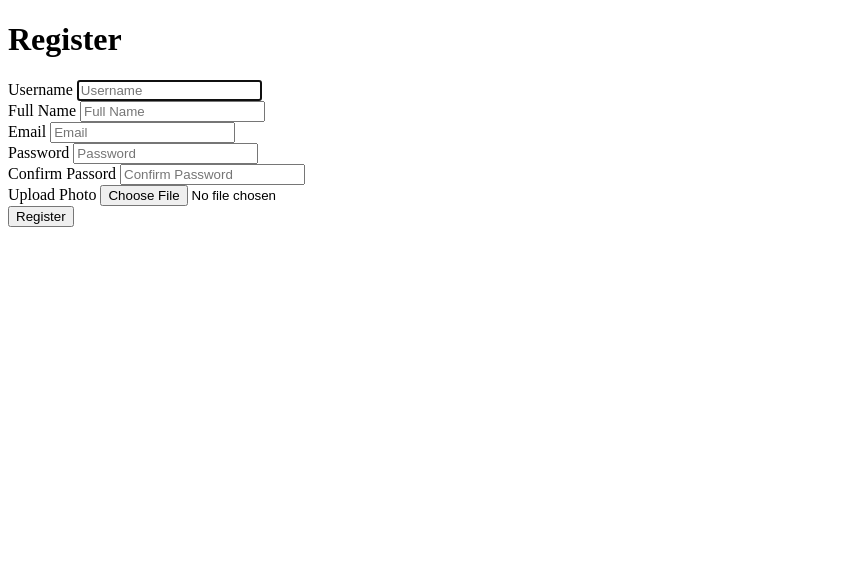
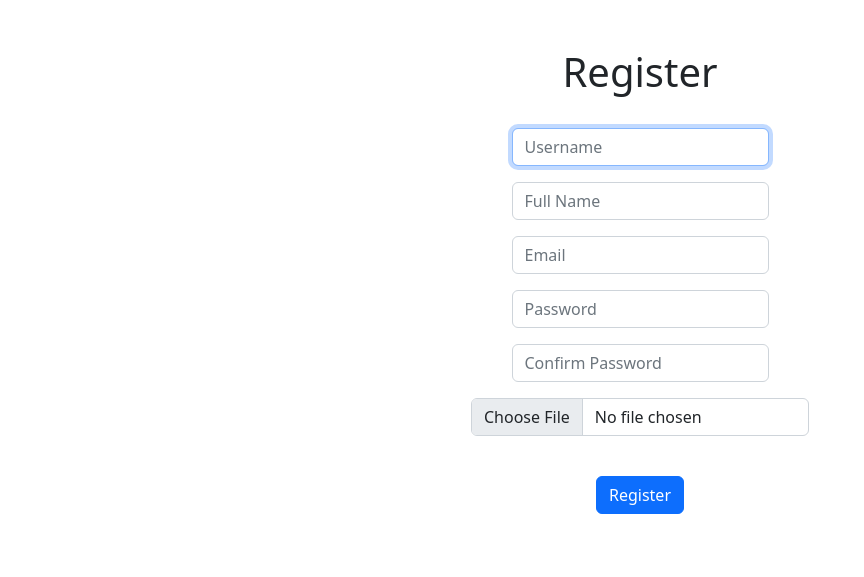
Before and after one commit to 0x70DA/Smart-Dokkana, a Flask app: page /register in a window 1280 px wide. Shown: the top 577 px of the page, without its empty margins (0-864 px from the left). Run offline with Flask 3, Linux system fonts and the light colour scheme.

Commit message:
Add styling to login and register forms

```diff
--- /dev/null
+++ b/templates/layout.html
@@ -0,0 +1,15 @@
+<!DOCTYPE html>
+<html lang="en">
+
+<head>
+    <meta charset="UTF-8">
+    <meta http-equiv="X-UA-Compatible" content="IE=edge">
+    <meta name="viewport" content="width=device-width, initial-scale=1.0">
+    <!-- CSS only -->
+    <link href="https://cdn.jsdelivr.net/npm/bootstrap@5.2.0-beta1/dist/css/bootstrap.min.css" rel="stylesheet" integrity="sha384-0evHe/X+R7YkIZDRvuzKMRqM+OrBnVFBL6DOitfPri4tjfHxaWutUpFmBp4vmVor" crossorigin="anonymous">
+    <title>{% block title %}{% endblock %}</title>
+</head>
+
+{% block body %}{% endblock %}
+
+</html>
--- a/templates/register.html
+++ b/templates/register.html
@@ -1,33 +1,45 @@
-<!DOCTYPE html>
-<html lang="en">
+{% extends "layout.html" %}
 
-<head>
-    <meta charset="UTF-8">
-    <meta http-equiv="X-UA-Compatible" content="IE=edge">
-    <meta name="viewport" content="width=device-width, initial-scale=1.0">
-    <title>Register</title>
-</head>
+{% block title %}Register{% endblock %}
+
+{% block body %}
 
 <body>
-    <h1>Register</h1>
-    {% if msg %}
+    <main class="container py-5 text-center">
+        <h1>Register</h1>
+        {% if msg %}
         <h3>{{ msg }}</h3>
-    {% endif %}
-    <form action="/register" method="post" enctype="multipart/form-data">
-        <label for="username">Username</label>
-        <input type="text" name="username" id="username" placeholder="Username" autofocus autocomplete="off" autocapitalize="off"> <br>
-        <label for="name">Full Name</label>
-        <input type="text" name="name" id="name" placeholder="Full Name" autocomplete="off" autocapitalize="words"> <br>
-        <label for="email">Email</label>
-        <input type="text" name="email" id="email" placeholder="Email" autocomplete="off" autocapitalize="off"> <br>
-        <label for="password">Password</label>
-        <input type="password" name="password" id="password" placeholder="Password" autocomplete="off"> <br>
-        <label for="confirm">Confirm Passord</label>
-        <input type="password" name="confirm" id="confirm" placeholder="Confirm Password" autocomplete="off"> <br>
-        <label for="photo">Upload Photo</label>
-        <input type="file" name="photo" id="photo"> <br>
-        <button type="submit">Register</button>
-    </form>
+        {% endif %}
+        <br>
+        <form action="/register" method="post" enctype="multipart/form-data">
+            <div class="mb-3">
+                <input type="text" class="form-control mx-auto w-auto" name="username" id="username"
+                    placeholder="Username" autofocus autocomplete="off" autocapitalize="off">
+            </div>
+            <div class="mb-3">
+                <input type="text" class="form-control mx-auto w-auto" name="name" id="name" placeholder="Full Name"
+                    autocomplete="off" autocapitalize="words">
+            </div>
+            <div class="mb-3">
+                <input type="text" class="form-control mx-auto w-auto" name="email" id="email" placeholder="Email"
+                    autocomplete="off" autocapitalize="off">
+            </div>
+            <div class="mb-3">
+                <input type="password" class="form-control mx-auto w-auto" name="password" id="password"
+                    placeholder="Password" autocomplete="off">
+            </div>
+            <div class="mb-3">
+                <input type="password" class="form-control mx-auto w-auto" name="confirm" id="confirm"
+                    placeholder="Confirm Password" autocomplete="off">
+            </div>
+            <div class="mb-3">
+                <input type="file" class="form-control mx-auto w-auto" name="photo" id="photo"> <br>
+            </div>
+            <div class="mb-3">
+                <button type="submit" class="btn btn-primary">Register</button>
+            </div>
+        </form>
+    </main>
 </body>
 
-</html>
+{% endblock %}
```
Also changed, not shown: templates/index.html (+4 -9 lines), templates/login.html (+19 -16 lines), static/style.css (added).
